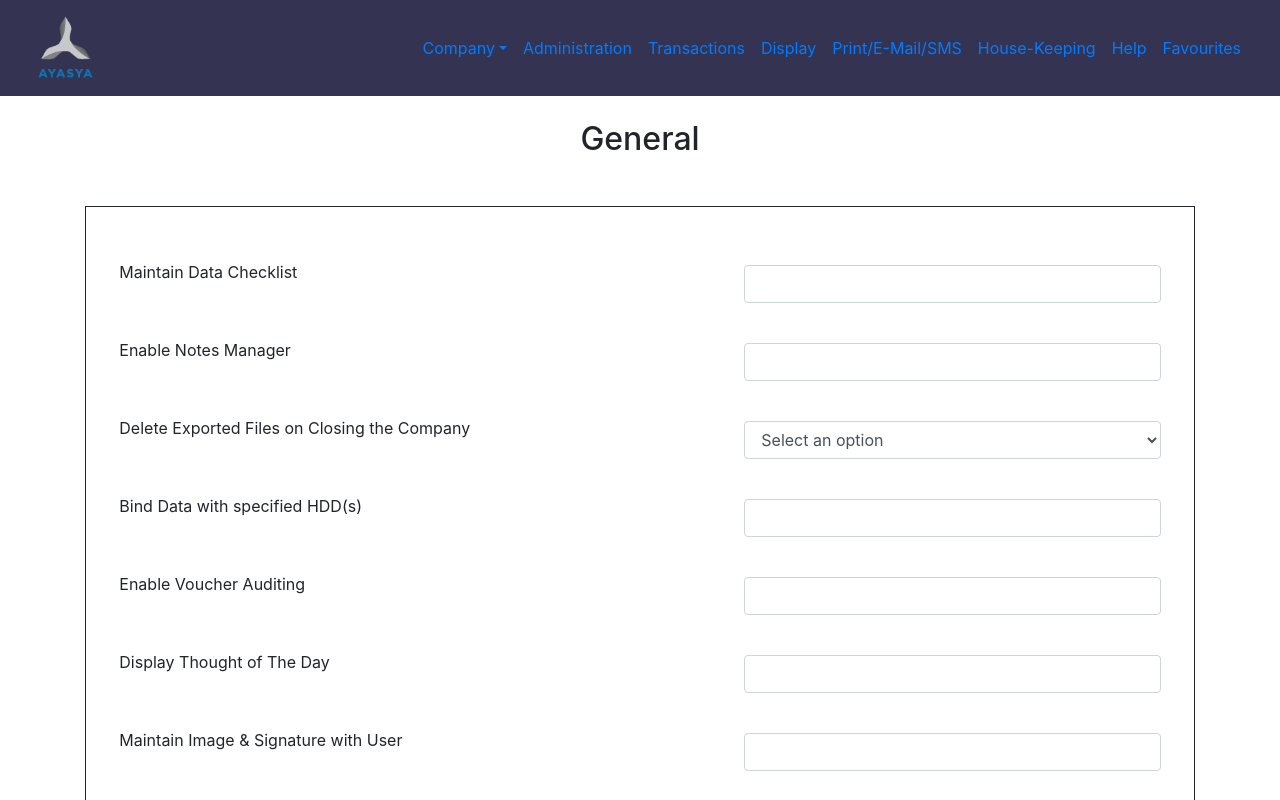
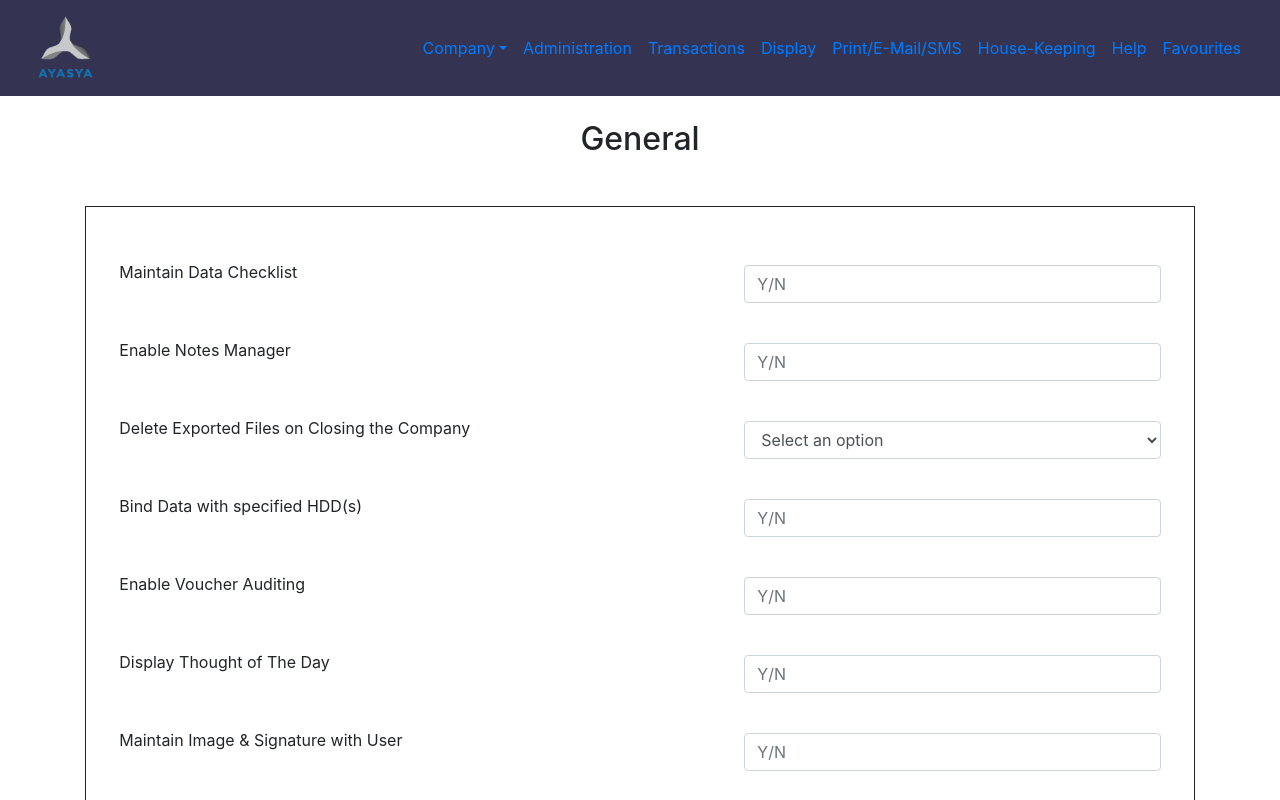
Before and after one commit to dsaurabhkumar/GST-Ayasya-Project, a React (Create React App) app: page /general in a window 1280 px wide. Shown: the top 800 px of the page. Built offline with nearby package versions, Linux system fonts and the light colour scheme.

Commit message:
Added placeholder for General Component

```diff
--- a/src/containers/general/General.js
+++ b/src/containers/general/General.js
@@ -12,11 +12,13 @@
             inputLabels: [
                 {
                     label: "Maintain Data Checklist",
-                    type: "text"
+                    type: "text",
+                    placeholder: "Y/N",
                 },
                 {
                     label: "Enable Notes Manager",
-                    type: "text"
+                    type: "text",
+                    placeholder: "Y/N",
                 },
                 {
                     label: "Delete Exported Files on Closing the Company",
@@ -29,23 +31,28 @@
                 },
                 {
                     label: "Bind Data with specified HDD(s)",
-                    type: "text"
+                    type: "text",
+                    placeholder: "Y/N",
                 },
                 {
                     label: "Enable Voucher Auditing",
-                    type: "text"
+                    type: "text",
+                    placeholder: "Y/N",
                 },
                 {
                     label: "Display Thought of The Day",
-                    type: "text"
+                    type: "text",
+                    placeholder: "Y/N",
                 },
                 {
                     label: "Maintain Image & Signature with User",
-                    type: "text"
+                    type: "text",
+                    placeholder: "Y/N",
                 },
                 {
                     label: "Maintain Tracking No. in Vouchers",
-                    type: "text"
+                    type: "text",
+                    placeholder: "Y/N",
                 },
                 {
                     label: "Intelligent Search in Master's Drop Down List",
@@ -58,37 +65,55 @@
                 },
                 {
                     label: "Show <--End of List--> in Master's Drop Down List",
-                    type: "text"
+                    type: "text",
+                    placeholder: "Y/N",
                 },
                 {
                     label: "Change Voucher Type Captions(s)",
-                    type: "text"
+                    type: "text",
+                    placeholder: "Y/N",
                 },
                 {
                     label: "Default Mode of Sending SMS",
-                    type: "text"
+                    type: "text",
+                    placeholder: "Y/N",
                 },
                 {
                     label: "Print 'Duplicate Copy' while re-printing Sales Invoice",
-                    type: "text"
+                    type: "text",
+                    placeholder: "Y/N",
                 },
                 {
                     label: "Enable Second Language Support",
-                    type: "text"
+                    type: "text",
+                    placeholder: "Y/N",
                 },
                 {
                     label: "Maintain Data Checklist",
-                    type: "text"
+                    type: "text",
+                    placeholder: "Y/N",
                 },
             ]
         }
+    }
+
+    handleChange = event => {
+        console.log(event)
+        this.setState({
+            [event.target.name]:event.target.value
+        })
+    }
+
+    formSubmit = (e) => {
+        e.preventDefault();
+        console.log(this.state);
     }
 
     render() {
         return (
             <div className="container mt-4 mb-4">
                 <h2 className="text-center mb-5">General</h2>
-                <form className="generalForm">
+                <form className="generalForm" onSubmit={this.formSubmit}>
                     {
                         this.state.inputLabels.map((val, index) => {
                             if (val.type === "text") {
@@ -116,6 +141,7 @@
                                         <div className="col-md-5 inputFieldAlign">
                                             <Dropdown
                                                 values={val.values}
+                                                name={val.name}
                                                 handleChange={this.handleChange}
                                             />
                                         </div>
```
Lines whose indentation alone changed are shown as unchanged.
